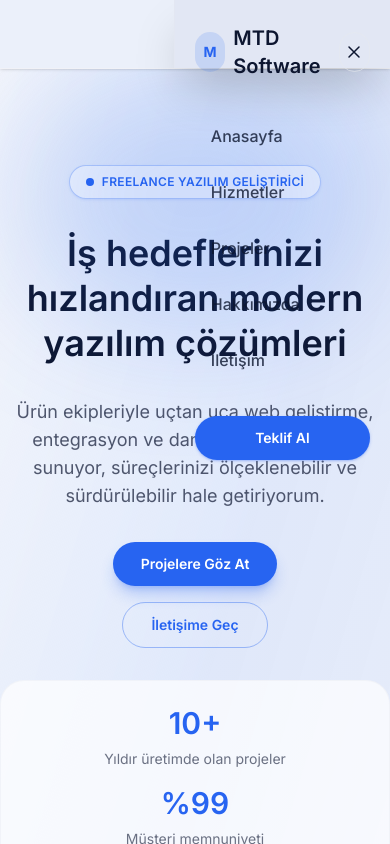
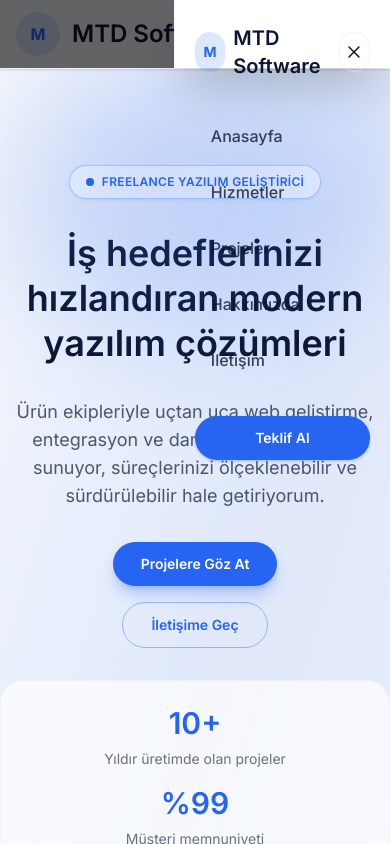
Before and after one commit to Nakataha/mtdsoftware-site, a Next.js app: page / in a window 390 px wide. Both pictures are taken after a click on the button "Menüyü aç". Shown: the top 844 px of the page. Built offline with nearby package versions, Linux system fonts and the light colour scheme.

Commit message:
Fix mobile menu overlay layering

```diff
--- a/src/app/globals.css
+++ b/src/app/globals.css
@@ -9,8 +9,8 @@
   --font-sans: "Inter", system-ui, -apple-system, sans-serif;
   --font-display: "Space Grotesk", "Inter", system-ui, sans-serif;
   --font-mono: ui-monospace, SFMono-Regular, Menlo, Monaco, Consolas, "Liberation Mono", "Courier New", monospace;
-  --mobile-menu-overlay: 221 57% 95%;
-  --mobile-menu-surface: 222 44% 92%;
+  --mobile-menu-overlay: 0 0% 0% / 0.6;
+  --mobile-menu-surface: 0 0% 100%;
 }
 
 @media (prefers-color-scheme: dark) {
@@ -20,8 +20,8 @@
     --primary: 199 94% 55%;
     --muted: 222 34% 16%;
     --muted-foreground: 219 18% 72%;
-    --mobile-menu-overlay: 221 63% 4%;
-    --mobile-menu-surface: 222 54% 10%;
+    --mobile-menu-overlay: 0 0% 0% / 0.7;
+    --mobile-menu-surface: 222 54% 12%;
   }
 }
 
--- a/src/components/layout/Header.tsx
+++ b/src/components/layout/Header.tsx
@@ -83,7 +83,7 @@ export default function Header() {
       </div>
 
       {isMobileMenuOpen && (
-        <div className="fixed inset-0 z-50 flex md:hidden" role="dialog" aria-modal="true">
+        <div className="fixed inset-0 z-[70] flex md:hidden" role="dialog" aria-modal="true">
           <button
             type="button"
             onClick={closeMobileMenu}
```
